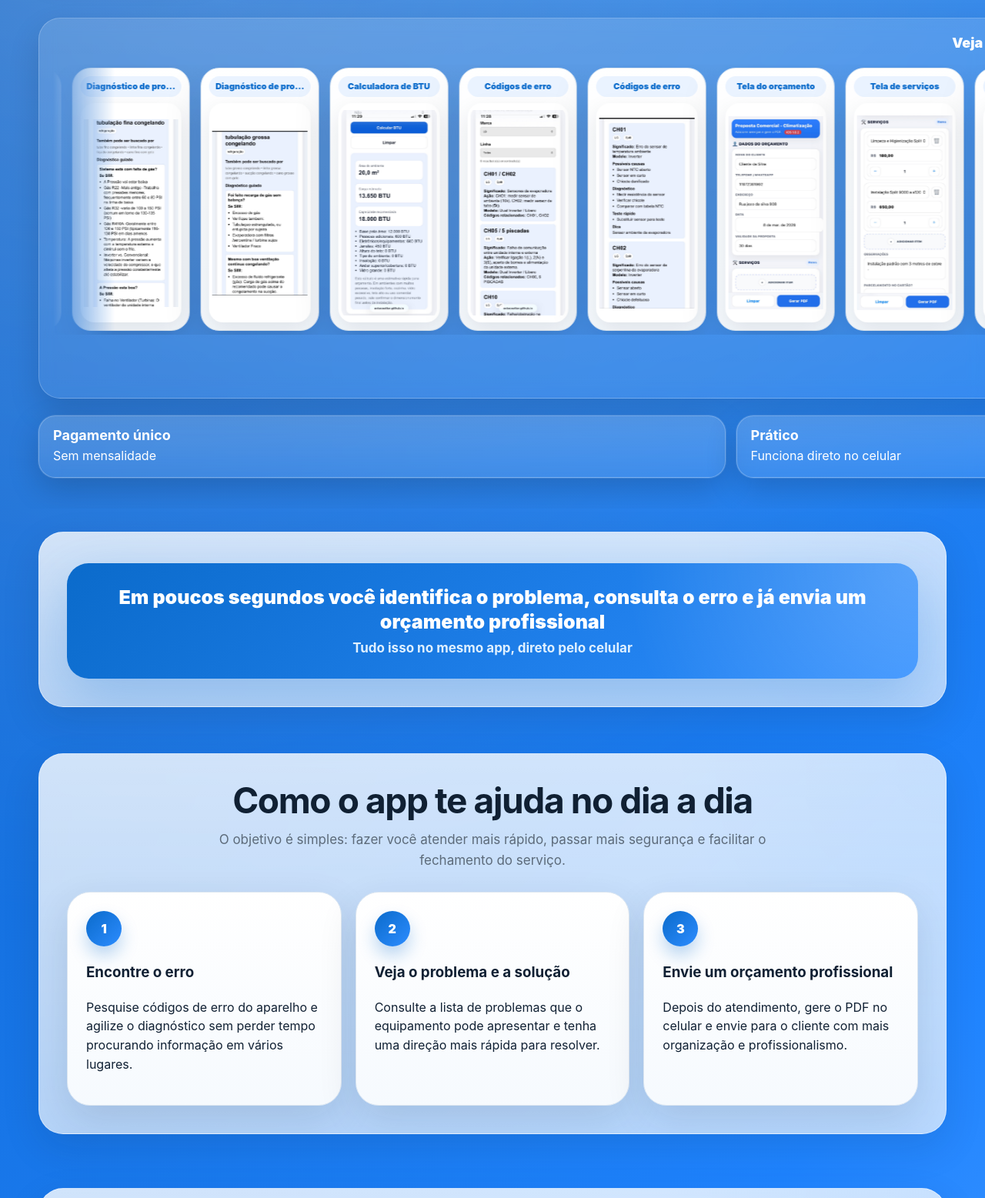
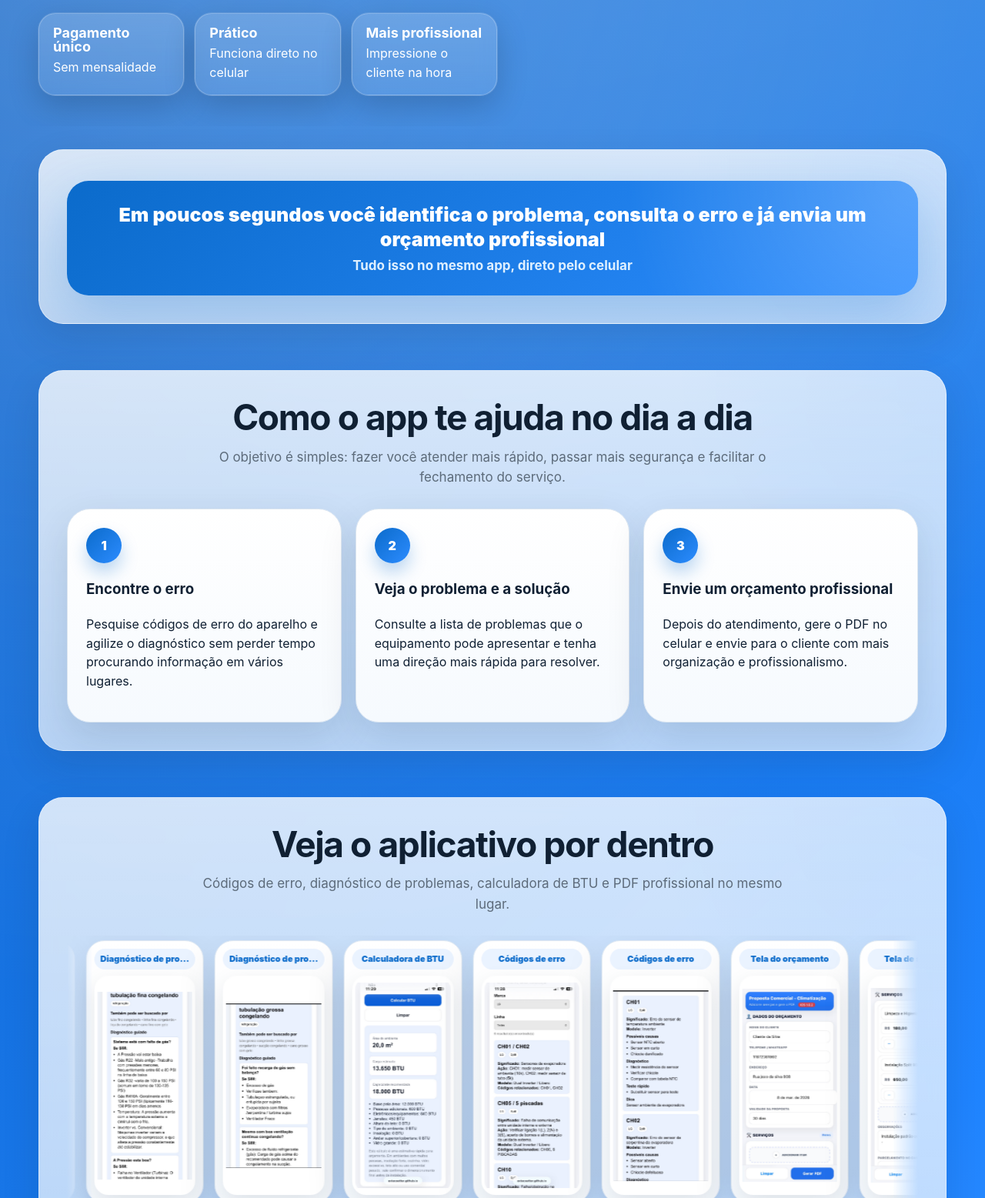
Before and after one commit to extecoetter/app-facilita-refrigerista, a plain HTML site: page index.html in a window 1280 px wide. Shown: the part 1243-2800 px from the top of the page at 77% size. Drawn offline with Linux system fonts and the light colour scheme.

Commit message:
Update index.html

```diff
--- a/index.html
+++ b/index.html
@@ -306,38 +306,6 @@
       font-size:18px;
       line-height:1;
       margin-bottom:5px;
-    }
-
-    .hero-carousel-box{
-      margin-top:26px;
-      padding:18px;
-      border-radius:28px;
-      background:linear-gradient(180deg, rgba(255,255,255,.14), rgba(255,255,255,.08));
-      border:1px solid rgba(255,255,255,.22);
-      box-shadow:0 18px 40px rgba(0,0,0,.14);
-      backdrop-filter:blur(10px);
-      -webkit-backdrop-filter:blur(10px);
-    }
-
-    .hero-carousel-title{
-      margin:0 0 14px;
-      text-align:center;
-      color:#fff;
-      font-weight:900;
-      font-size:18px;
-    }
-
-    .hero-carousel-box .prints-carousel{
-      margin-top:0;
-      padding:4px 0;
-    }
-
-    .hero-carousel-box .print-card{
-      background:linear-gradient(180deg,#ffffff,#f6fafe);
-    }
-
-    .hero-carousel-box .carousel-nav{
-      margin-top:14px;
     }
 
     .hero-visual{
@@ -903,14 +871,6 @@
         max-width:420px;
       }
       .proof-mini strong{font-size:17px}
-      .hero-carousel-box{
-        padding:12px;
-        border-radius:20px;
-      }
-      .hero-carousel-title{
-        font-size:16px;
-        margin-bottom:10px;
-      }
       .prints-carousel{
         mask-image:none;
         -webkit-mask-image:none;
@@ -976,29 +936,6 @@
           <li>✅ Orçamento profissional em PDF</li>
         </ul>
 
-
-        <div class="hero-carousel-box">
-          <p class="hero-carousel-title">Veja o app funcionando na prática 👇</p>
-
-          <div class="prints-carousel" data-speed="96">
-            <div class="prints-track">
-              <div class="prints-item"><div class="print-card"><div class="tag">Tela do orçamento</div><img src="print-orcamento.png" alt="Tela do orçamento no aplicativo"></div></div>
-              <div class="prints-item"><div class="print-card"><div class="tag">Tela de serviços</div><img src="print-servicos.png" alt="Tela de serviços no aplicativo"></div></div>
-              <div class="prints-item"><div class="print-card"><div class="tag">PDF gerado</div><img src="print-pdf.png" alt="PDF gerado pelo aplicativo"></div></div>
-              <div class="prints-item"><div class="print-card"><div class="tag">Diagnóstico de problemas</div><img src="problema1.png" alt="Tela de diagnóstico de problemas"></div></div>
-              <div class="prints-item"><div class="print-card"><div class="tag">Diagnóstico de problemas</div><img src="problema2.png" alt="Tela de diagnóstico de problemas"></div></div>
-              <div class="prints-item"><div class="print-card"><div class="tag">Calculadora de BTU</div><img src="calculadora.png" alt="Tela da calculadora de BTU"></div></div>
-              <div class="prints-item"><div class="print-card"><div class="tag">Códigos de erro</div><img src="erros.png" alt="Tela de códigos de erro"></div></div>
-              <div class="prints-item"><div class="print-card"><div class="tag">Códigos de erro</div><img src="erros2.png" alt="Tela de códigos de erro"></div></div>
-            </div>
-          </div>
-
-          <div class="carousel-nav hero-carousel-nav">
-            <button class="carousel-btn" type="button" aria-label="Voltar">‹</button>
-            <button class="carousel-btn" type="button" aria-label="Avançar">›</button>
-          </div>
-        </div>
-
         <div class="proof-bar">
           <div class="proof-mini">
             <strong>Pagamento único</strong>
@@ -1058,7 +995,41 @@
     </div>
   </section>
 
-<section id="video-demo-1" style="padding:40px 0;">
+  <section id="prints-app">
+    <div class="wrap white-section">
+      <div class="prints-title">
+        <h2>Veja o aplicativo por dentro</h2>
+        <p class="lead" style="margin-left:auto;margin-right:auto;">
+          Códigos de erro, diagnóstico de problemas, calculadora de BTU e PDF profissional no mesmo lugar.
+        </p>
+      </div>
+
+      <div class="prints-carousel" data-speed="96">
+        <div class="prints-track">
+          <div class="prints-item"><div class="print-card"><div class="tag">Tela do orçamento</div><img src="print-orcamento.png" alt="Tela do orçamento no aplicativo"></div></div>
+          <div class="prints-item"><div class="print-card"><div class="tag">Tela de serviços</div><img src="print-servicos.png" alt="Tela de serviços no aplicativo"></div></div>
+          <div class="prints-item"><div class="print-card"><div class="tag">PDF gerado</div><img src="print-pdf.png" alt="PDF gerado pelo aplicativo"></div></div>
+          <div class="prints-item"><div class="print-card"><div class="tag">Diagnóstico de problemas</div><img src="problema1.png" alt="Tela de diagnóstico de problemas"></div></div>
+          <div class="prints-item"><div class="print-card"><div class="tag">Diagnóstico de problemas</div><img src="problema2.png" alt="Tela de diagnóstico de problemas"></div></div>
+          <div class="prints-item"><div class="print-card"><div class="tag">Calculadora de BTU</div><img src="calculadora.png" alt="Tela da calculadora de BTU"></div></div>
+          <div class="prints-item"><div class="print-card"><div class="tag">Códigos de erro</div><img src="erros.png" alt="Tela de códigos de erro"></div></div>
+          <div class="prints-item"><div class="print-card"><div class="tag">Códigos de erro</div><img src="erros2.png" alt="Tela de códigos de erro"></div></div>
+        </div>
+      </div>
+
+      <div class="carousel-nav">
+        <button class="carousel-btn" type="button" aria-label="Voltar">‹</button>
+        <button class="carousel-btn" type="button" aria-label="Avançar">›</button>
+      </div>
+
+      <div class="cta-row" style="justify-content:center; margin-top:24px;">
+        <a class="btn btn-primary" href="#comprar">VER PLANOS E COMPRAR</a>
+        <a class="btn btn-secondary" href="https://wa.me/5514997073447?text=Olá%20quero%20saber%20mais%20sobre%20o%20Facilita%20Refrigerista" target="_blank" rel="noopener noreferrer">Tirar dúvida no WhatsApp</a>
+      </div>
+    </div>
+  </section>
+
+  <section id="video-demo-1" style="padding:40px 0;">
     <div class="wrap white-section">
       <h2 style="text-align:center;">Gerador de PDF profissional</h2>
       <p class="lead" style="text-align:center;margin-left:auto;margin-right:auto;">
```
